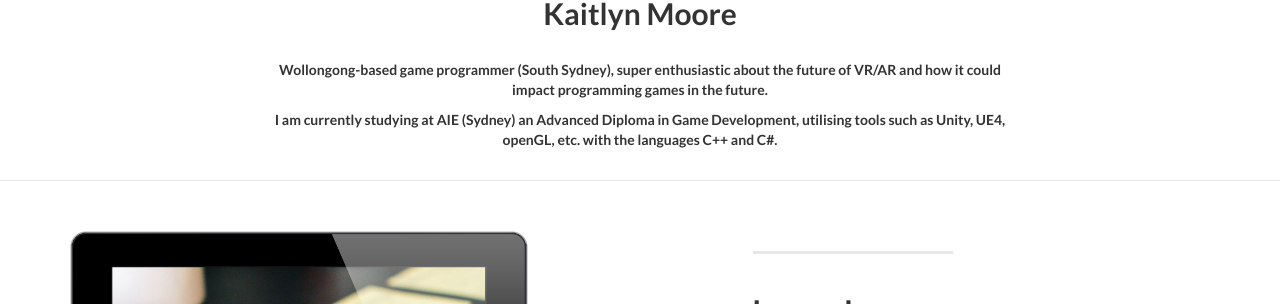
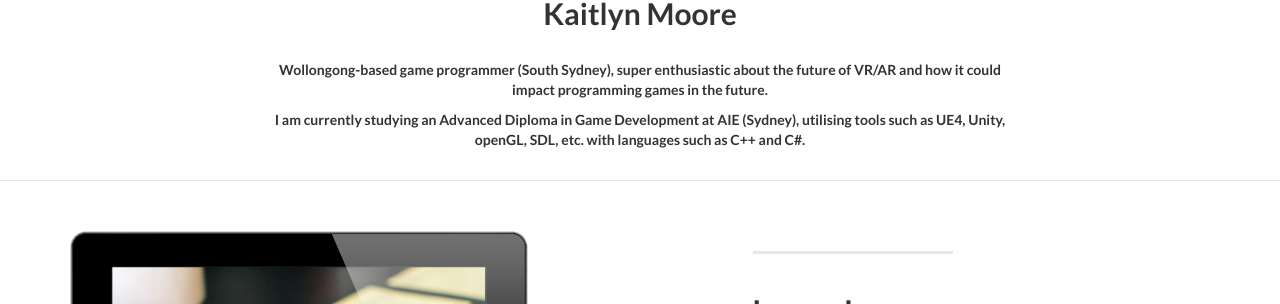
Before and after one commit to kaitlynm1/kaitlynm1.github.io, a Jekyll site: the page built from index.html, in a window 1280 px wide and 900 px high, scrolled down 691 px. Shown: the part 149-453 px from the top of the window. Built offline with Jekyll 4.4.1, drawn with Linux system fonts in a browser that asks for light colours.

Commit message:
Changed About
Fixed up the wording of the about html

```diff
--- a/_includes/about.html
+++ b/_includes/about.html
@@ -7,7 +7,7 @@
               <br/>
                 <!--<p>The Jekyll version is brought to you by <a href="https://github.com/swcool">Shane Weng</a></p>-->
                 <p>Wollongong-based game programmer (South Sydney), super enthusiastic about the future of VR/AR and how it could impact programming games in the future.</p>
-                <p>I am currently studying at AIE (Sydney) an Advanced Diploma in Game Development, utilising tools such as Unity, UE4, openGL, etc. with the languages C++ and C#.</p>
+                <p>I am currently studying an Advanced Diploma in Game Development at AIE (Sydney), utilising tools such as UE4, Unity, openGL, SDL, etc. with languages such as C++ and C#.</p>
                 <br/>
               </div>
         </div>
```
